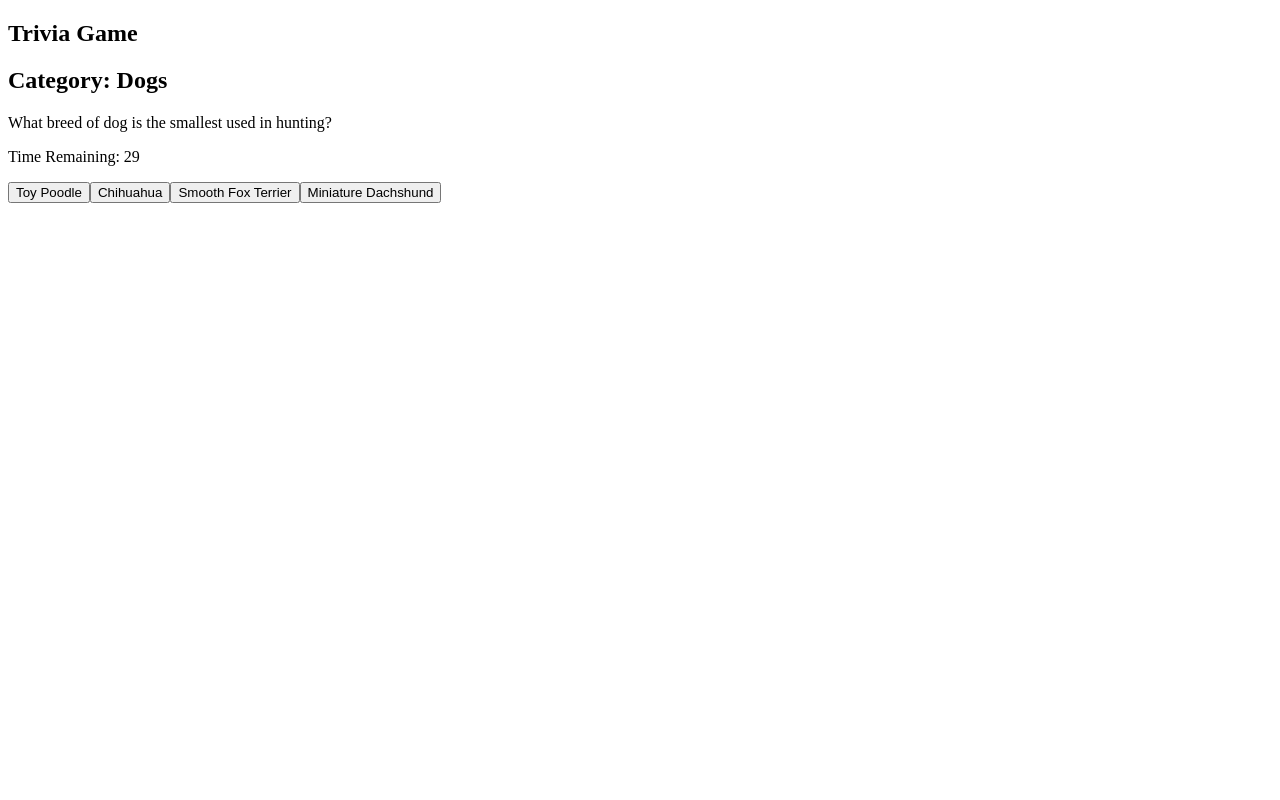
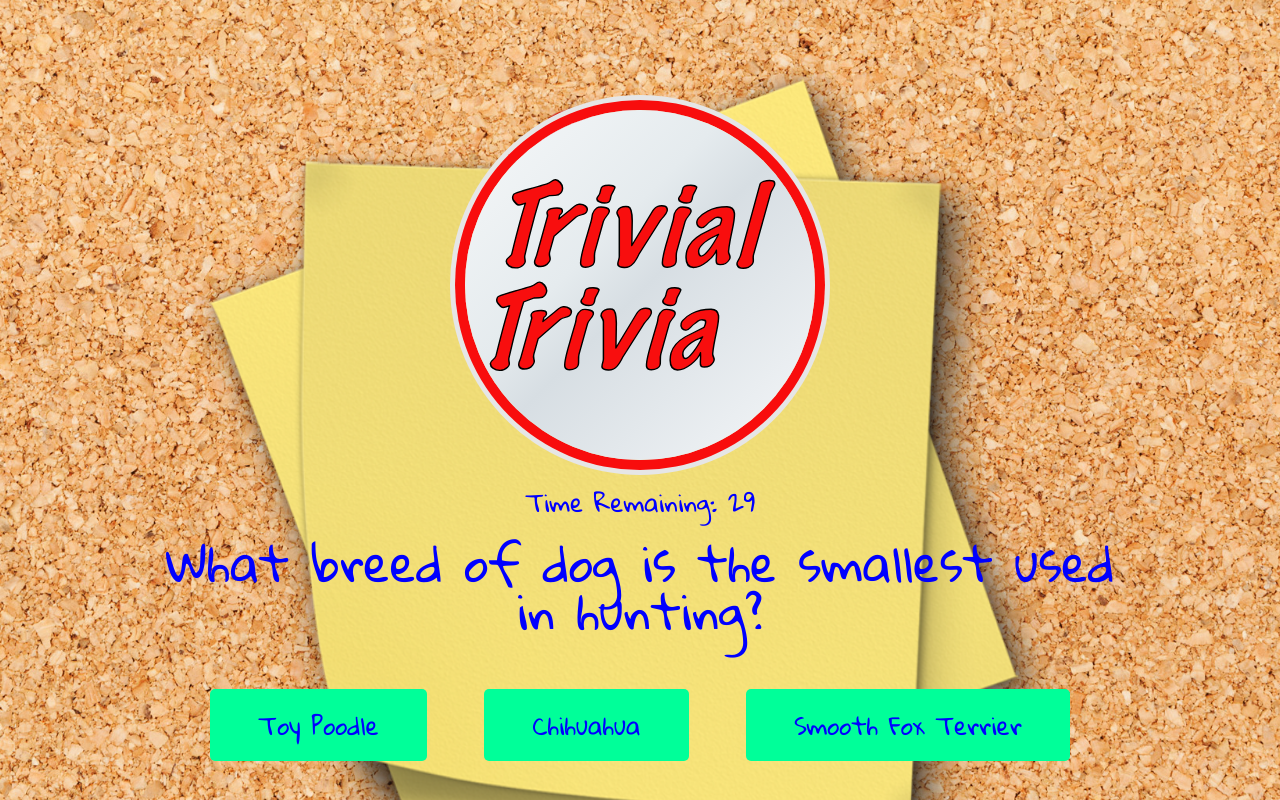
Before and after one commit to MarQG/TriviaGame, a plain HTML site: page index.html in a window 1280 px wide. Both pictures are taken after a click on the button "Start". Shown: the top 800 px of the page. Drawn offline with nearby package versions, Linux system fonts and the light colour scheme.

Commit message:
Added game styles and update game logic

```diff
--- /dev/null
+++ b/assets/css/reset.css
@@ -0,0 +1,48 @@
+/* http://meyerweb.com/eric/tools/css/reset/
+   v2.0 | 20110126
+   License: none (public domain)
+*/
+
+html, body, div, span, applet, object, iframe,
+h1, h2, h3, h4, h5, h6, p, blockquote, pre,
+a, abbr, acronym, address, big, cite, code,
+del, dfn, em, img, ins, kbd, q, s, samp,
+small, strike, strong, sub, sup, tt, var,
+b, u, i, center,
+dl, dt, dd, ol, ul, li,
+fieldset, form, label, legend,
+table, caption, tbody, tfoot, thead, tr, th, td,
+article, aside, canvas, details, embed,
+figure, figcaption, footer, header, hgroup,
+menu, nav, output, ruby, section, summary,
+time, mark, audio, video {
+	margin: 0;
+	padding: 0;
+	border: 0;
+	font-size: 100%;
+	font: inherit;
+	vertical-align: baseline;
+}
+/* HTML5 display-role reset for older browsers */
+article, aside, details, figcaption, figure,
+footer, header, hgroup, menu, nav, section {
+	display: block;
+}
+body {
+	line-height: 1;
+}
+ol, ul {
+	list-style: none;
+}
+blockquote, q {
+	quotes: none;
+}
+blockquote:before, blockquote:after,
+q:before, q:after {
+	content: '';
+	content: none;
+}
+table {
+	border-collapse: collapse;
+	border-spacing: 0;
+}
--- a/assets/css/style.css
+++ b/assets/css/style.css
@@ -0,0 +1,80 @@
+body{
+	background: url("../images/bg.jpg") no-repeat center center;
+	background-size: cover;
+	text-align: center;
+	color: blue;
+	font-size: 24px;
+}
+
+h1{
+	font-size: 200%;
+	padding: 10px;
+	margin: 15px;
+}
+
+.btn{
+	background: #00ff99;
+	border:1px #a5a5a5a5;
+	font: inherit;
+	outline:none;
+	line-height: 1;
+	margin: 1.2em;
+	padding: 1em 2em;
+	transition: 0.25s;
+	border-radius: 5px;
+	/*font-family: 'Permanent Marker', cursive;*/
+	color: blue;
+}
+
+.start-button:hover,
+.start-buton:focus{
+	box-shadow: inset 0 0 0 2em hsl(0, 50%, 80%);
+}
+
+.answer-button:hover,
+.answer-buton:focus{
+	box-shadow: inset 0 0 0 2em hsl(0, 50%, 80%);
+}
+
+.container{
+	width:90%;
+	height: 100%;
+	margin: 0 auto;
+}
+
+.game-window{
+	font-family: 'Gloria Hallelujah', cursive;
+	width: 90%;
+	height: 1000px;
+	background: url("../images/containerbg.png") no-repeat center center;
+	background-size: cover;
+	margin: 0 auto;
+	display: flex;
+	flex-direction: column;
+	justify-content: center;
+	align-items: center;
+	align-content: center;
+	/*text-shadow: 2px 2px #868686;*/
+}
+
+
+.title{
+	display: flex;
+	flex-direction: column;
+	justify-content: space-around;
+}
+
+.logo{
+	height: 350px;
+	width: 350px;
+	margin: 30px auto;
+	box-shadow:
+    0 0 0 10px hsl(0, 94%, 51%),
+    0 0 0 15px hsl(0, 0%, 90%);
+	background: #f6f8f9; /* Old browsers */
+	background: -moz-linear-gradient(-45deg, #f6f8f9 0%, #e5ebee 38%, #d7dee3 51%, #f5f7f9 100%); /* FF3.6-15 */
+	background: -webkit-linear-gradient(-45deg, #f6f8f9 0%,#e5ebee 38%,#d7dee3 51%,#f5f7f9 100%); /* Chrome10-25,Safari5.1-6 */
+	background: linear-gradient(135deg, #f6f8f9 0%,#e5ebee 38%,#d7dee3 51%,#f5f7f9 100%); /* W3C, IE10+, FF16+, Chrome26+, Opera12+, Safari7+ */
+	filter: progid:DXImageTransform.Microsoft.gradient( startColorstr='#f6f8f9', endColorstr='#f5f7f9',GradientType=1 ); /* IE6-9 fallback on horizontal gradient */
+	border-radius: 50%;
+}
--- a/assets/javascript/app.js
+++ b/assets/javascript/app.js
@@ -192,11 +192,11 @@ $("document").ready(function(){
 		startButton.text("Start");
 		startButton.attr("id", "start-button");
 		startButton.addClass("btn start-button");
-		$("#question-window").append(startButton);
+		$(".title").append(startButton);
 		loadQuestion();
 		// Add a click listener to the start button to start the game
 		$("#start-button").on("click",function(){
-
+			$("#start-button").hide();
 			displayQuestion();
 		});
 	}
@@ -356,15 +356,8 @@ $("document").ready(function(){
 		score.html(	'<p> Right Answers: ' + right + '</p>' +
 					'<p> Wrong Answers: ' + wrong + '</p>' +
 					'<p> Unanswered: ' + unanswered + '</p>');
-		var startButton = $("<button>");
-
-
-		startButton.text("Start Over?");
-		startButton.attr("id", "start-button");
-		startButton.addClass("btn start-button");
-		$("#question-window").append(startButton);
-
-
+		$("#start-button").text("Start Over?");
+		$("#start-button").show();
 		right = 0;
 		wrong = 0;
 		unanswered = 0;
@@ -374,10 +367,10 @@ $("document").ready(function(){
 		isGameOver = false;
 
 		loadQuestion();
-		$("#start-button").on("click",function(){
+		$("#start-button").off().on("click",function(){
+			$("#start-button").hide();
 			score.html("");
 			displayQuestion();
-			console.log("reset complete");
 		});
 	}
 
@@ -430,10 +423,10 @@ $("document").ready(function(){
 		loadQuestion();
 
 
-		var catDisp = $("<h1>");
-		catDisp.text("Category: " + categoryName);
-		$("#category").html(catDisp);
-		var question = $("<p>");
+		// var catDisp = $("<h1>");
+		// catDisp.text("Category: " + categoryName);
+		// $("#category").html(catDisp);
+		var question = $("<h1>");
 
 		question.addClass("question");
 		question.text(currentQuestion);
@@ -456,19 +449,19 @@ $("document").ready(function(){
 			var clickAnswer = $(this).attr("data-answer");
 			timerIsRunning1 = false;
 			stopTimer();
-
+			$("#question-window").html("");
+			$(".logo").attr("src", answerImg);
 			$("#answers-window").html(
-								'<p>The Answer is ' + rightAnswer + '!</p>' +
-								'<img src="'+ answerImg + '" >');
+								'<h1>The Answer is ' + rightAnswer + '!</h1>');
 			$("#timer").html("");
 			if(clickAnswer === rightAnswer){
 				right++;
 				showAnswerTimer();
-				$("#timer").append("<p> Correct! </p>");
+				$("#answers-window").prepend("<h1> Correct! </h1>");
 			} else {
 				wrong++;
 				showAnswerTimer();
-				$("#timer").append("<p> Wrong! </p>");
+				$("#answers-window").prepend("<h1> Wrong! </h1>");
 			}
 
 		});
@@ -488,9 +481,9 @@ $("document").ready(function(){
 		$("#timer").html('<p>Time Remaining: '+ timer +'</p>');
 		if(timer === 0){
 			unanswered++;
-			$("#timer").html(
-								'<p>The Answer is ' + rightAnswer + '!</p>' +
-								'<img src="'+ answerImg + '" >');
+			$("#question-window").html("");
+			$(".logo").attr("src", answerImg);
+			$("#answers-window").html('<h1>The Answer is ' + rightAnswer + '!</h1>');
 			timerIsRunning1 = false;
 			stopTimer();
 			showAnswerTimer();
@@ -513,10 +506,10 @@ $("document").ready(function(){
 	}
 
 	function showAnswer(){
-
 		timer--;
 
 		if(timer === 0){
+			$(".logo").attr("src","assets/images/logo.svg");
 			if(questionsArray.length === 0){
 				isGameOver = true;
 			}
--- a/index.html
+++ b/index.html
@@ -2,6 +2,8 @@
 <html>
 <head>
 	<title>Trivia Game</title>
+	<link rel="stylesheet" type="text/css" href="assets/css/reset.css">
+	<link href="https://fonts.googleapis.com/css?family=Gloria+Hallelujah|Permanent+Marker" rel="stylesheet">
 	<link rel="stylesheet" type="text/css" href="assets/css/style.css">
 </head>
 <body>
@@ -9,7 +11,10 @@
 	<section class="container">
 		<div class="game-window">
 			<div class="title">
-				<h1 class="logo">Trivia Game</h1>
+				<img src="assets/images/logo.svg" class="logo">
+			</div>
+			<div id="timer">
+
 			</div>
 			<div id="category">
 
@@ -17,13 +22,9 @@
 			<div id="question-window">
 
 			</div>
-			<div id="timer">
-
-			</div>
 			<div id="answers-window">
 
 			</div>
-
 			<div class="score-window">
 
 			</div>
```
Also changed, not shown: assets/images/bg.jpg (added), assets/images/containerbg.png (added), assets/images/logo.svg (added).
